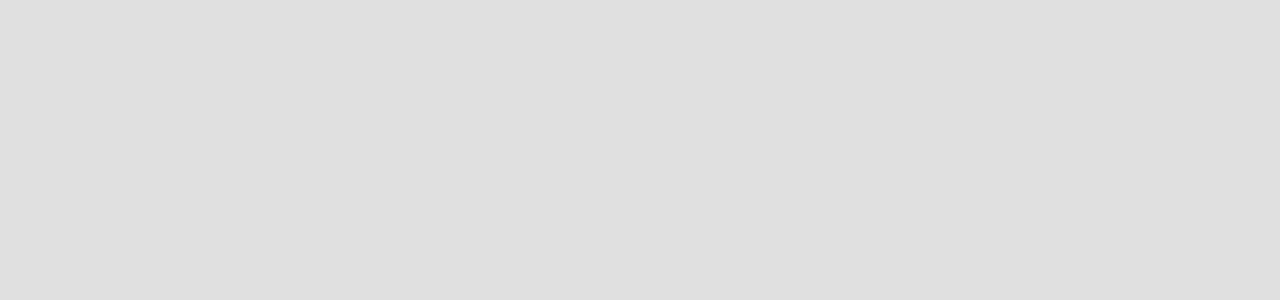
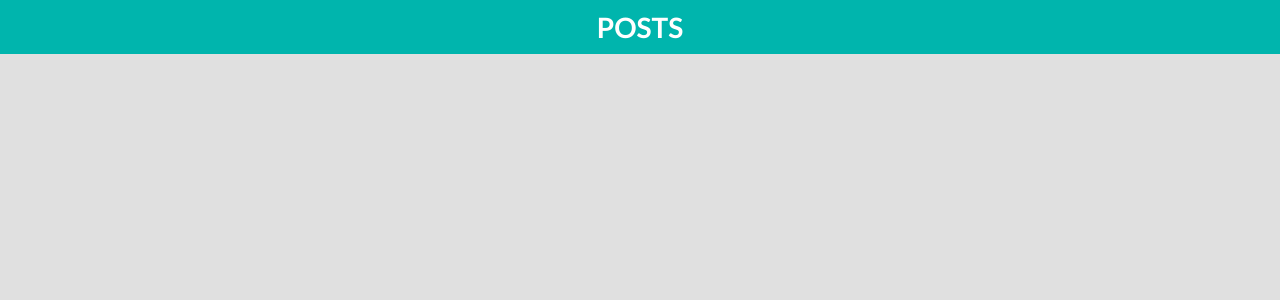
Before and after one commit to JC-OH/React-Ajax, a React (Create React App) app: page / in a window 1280 px wide. Shown: the top 300 px of the page. Built offline with nearby package versions, Linux system fonts and the light colour scheme.

Commit message:
3.4 Header 컴포넌트 만들기 - 컴포넌트 불러오기

```diff
--- a/src/App.js
+++ b/src/App.js
@@ -1,9 +1,11 @@
 import React, { Component } from 'react';
+import {Header} from './components';
 
 class App extends Component {
     render() {
         return (
             <div>
+                <Header/>
             </div>
     );
     }
--- a/src/components/Header/Header.js
+++ b/src/components/Header/Header.js
@@ -6,3 +6,5 @@
         POSTS
     </div>
 )
+
+export default Header;
```
